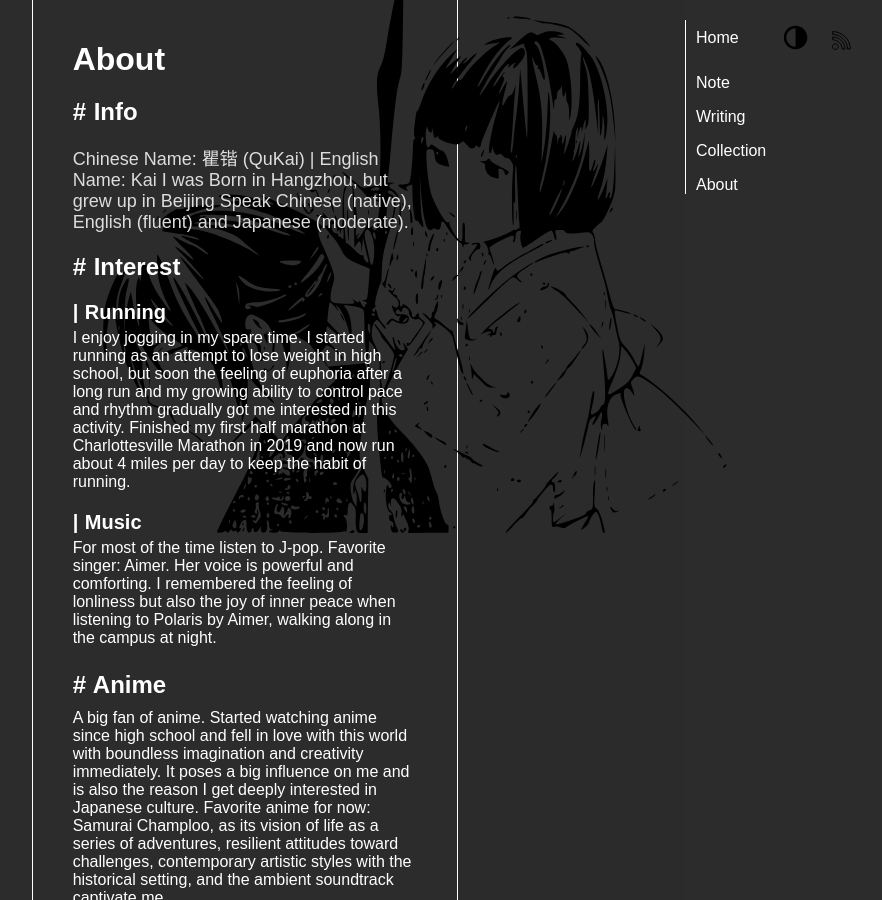
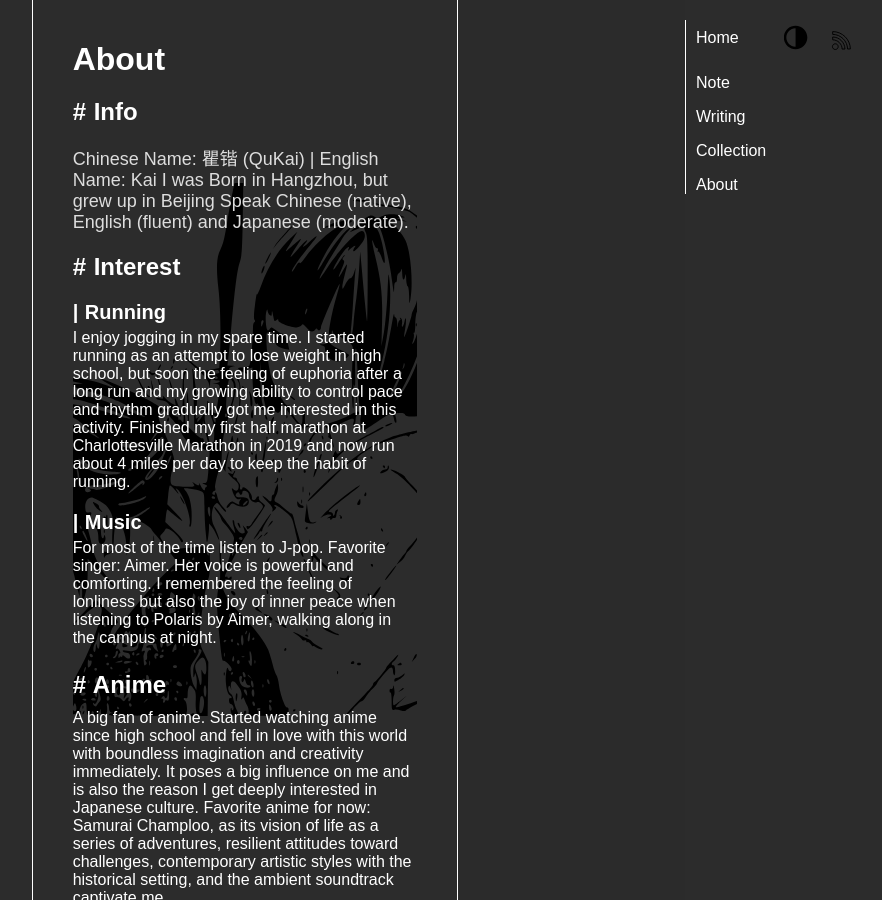
Before and after one commit to faithk7/faithk7.github.io, a Jekyll site: the page built from about.html, in a window 1280 px wide. Shown: the whole page, without its empty margins (395-1277 px from the left). Built offline with Jekyll 4.4.1, drawn with Linux system fonts in a browser that asks for light colours.

Commit message:
f: able to render the backgroud image using javascirpt inject

```diff
--- a/about.html
+++ b/about.html
@@ -7,9 +7,6 @@ title: About
     <link rel="stylesheet" href="{{ '/assets/about.css' | relative_url }}">
 </head>
 
-<div class="background-container">
-    <img src="/assets/kokoro.svg" class="background">
-</div>
 <div class="c-about-container">
     <h1 class="o-about-title">About</h1>
     <div class="o-about-item">
@@ -58,3 +55,20 @@ title: About
         }
     });
 </script> -->
+
+
+<script>
+    document.addEventListener("DOMContentLoaded", function () {
+        // Select the element with the class 'c-about-container'
+        var aboutContainer = document.querySelector('.c-about-container');
+
+        // Ensure the element exists before applying styles
+        if (aboutContainer) {
+            // Apply styles dynamically
+            aboutContainer.style.margin = "20px";
+            aboutContainer.style.borderBottom = "1px solid #555555";
+            aboutContainer.style.setProperty("background", "url('/assets/kokoro.svg') no-repeat center center fixed", "important");
+            aboutContainer.style.setProperty("--webkit-background-composite", "multiply", "important");
+        }
+    });
+</script>
--- a/assets/about.css
+++ b/assets/about.css
@@ -8,23 +8,6 @@
     font-family: Arial, sans-serif;
     z-index: 1000;
 } */
-
-.background-container {
-    position: fixed;
-    top: 0;
-    left: 0;
-    width: 100%;
-    height: 100%;
-    overflow: hidden; /* Ensure the image does not cause scrolling */
-    z-index: 10; /* Place behind other content */
-}
-
-.background-image {
-    width: 100%;
-    height: 100%;
-    object-fit: cover; /* Ensure the image covers the container */
-    pointer-events: none; /* Make sure the image does not interfere with interactions */
-}
 
 .c-about-container {
     margin: 20px;
```
